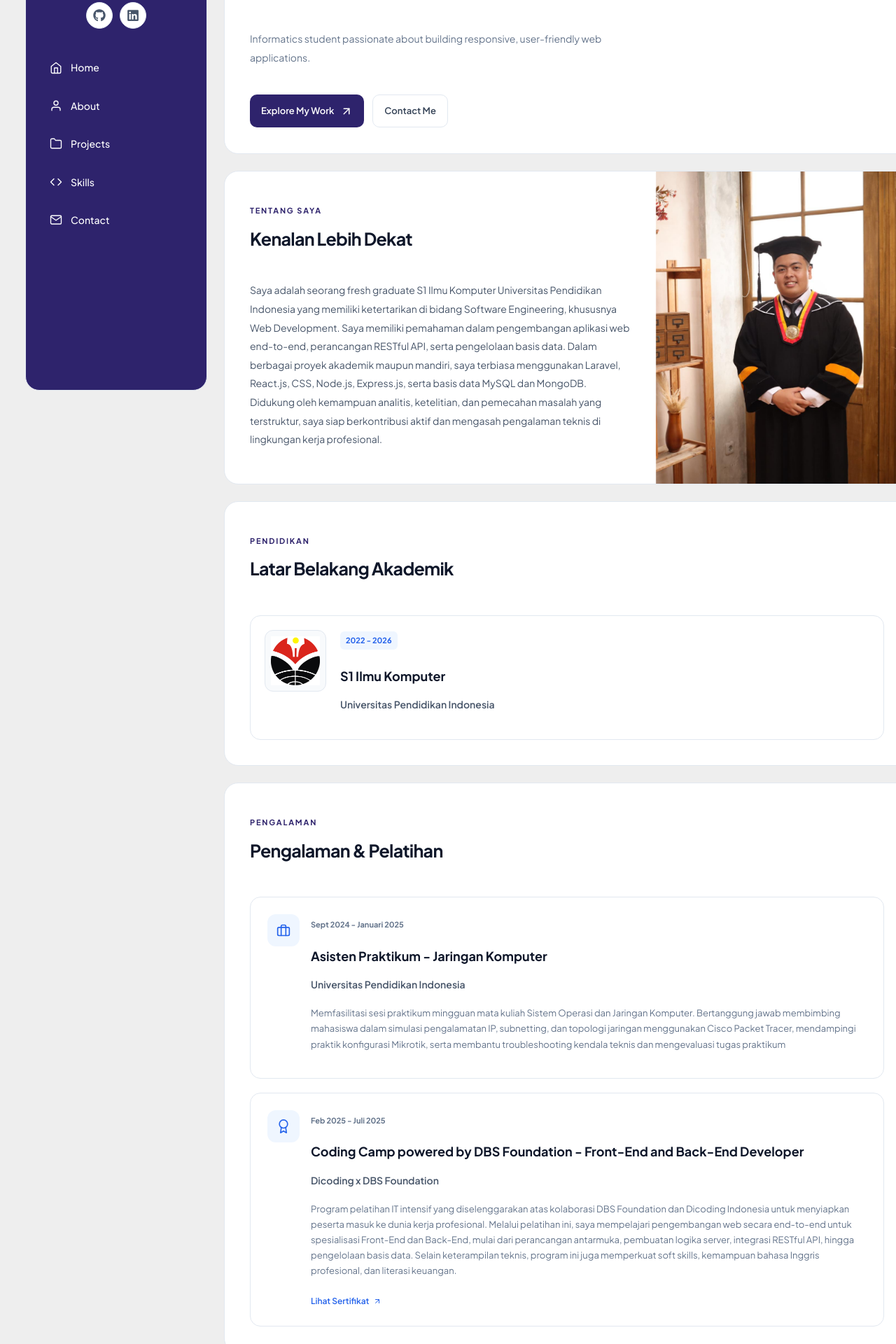
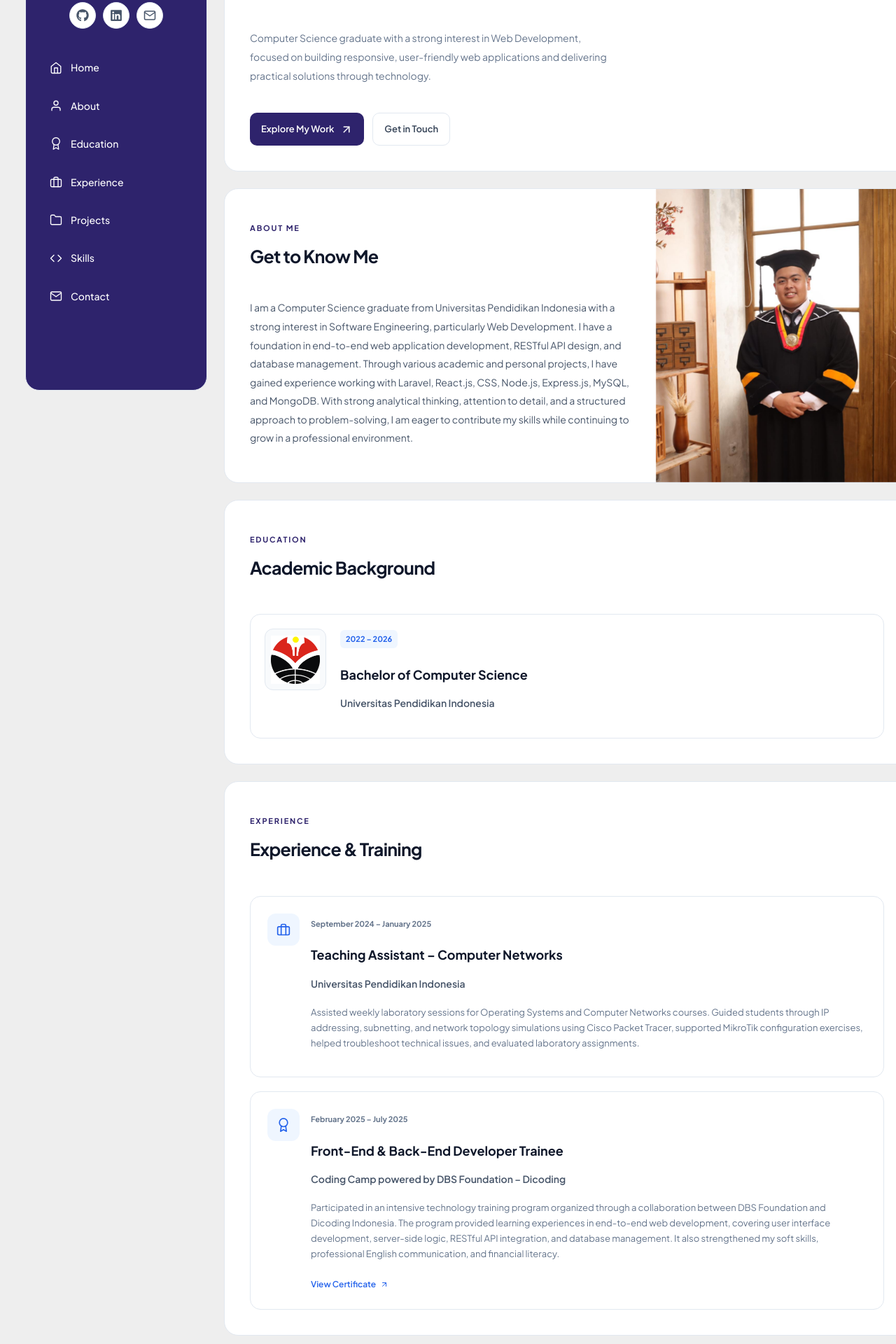
Before and after one commit to IqbalFadhilah/portfolio-website, a React (Vite) app: page / in a window 1280 px wide. Shown: the part 280-2200 px from the top of the page at 70% size. Built offline with nearby package versions, Linux system fonts and the light colour scheme.

Commit message:
Finish Project

```diff
--- a/src/components/mainContent.jsx
+++ b/src/components/mainContent.jsx
@@ -1,3 +1,4 @@
+
 import { useEffect, useState } from "react";
 import {
   FiArrowUpRight,
@@ -7,38 +8,15 @@ import {
   FiBriefcase,
   FiAward,
 } from "react-icons/fi";
-import {
-  FiMonitor,
-  FiServer,
-  FiDatabase,
-  FiTool,
-} from "react-icons/fi";
+
 import { projects } from "../data/projects";
+import { skills} from "../data/skills";
+import { contact } from "../data/contact";
+
 import myPhoto2 from "../assets/my_Photo2.jpeg";
 import universityLogo from "../assets/logo_upi.png";
 
-const skillGroups = [
-  {
-    title: "Front-End",
-    icon: FiMonitor,
-    skills: ["React.js", "JavaScript", "HTML", "CSS", "Responsive Design"],
-  },
-  {
-    title: "Back-End",
-    icon: FiServer,
-    skills: ["Laravel", "Node.js", "Express.js", "RESTful API"],
-  },
-  {
-    title: "Database",
-    icon: FiDatabase,
-    skills: ["MySQL", "MongoDB"],
-  },
-  {
-    title: "Tools & Networking",
-    icon: FiTool,
-    skills: ["Git & GitHub", "Postman", "Cisco Packet Tracer", "Mikrotik"],
-  },
-];
+
 
 function MainContent() {
   const [selectedProject, setSelectedProject] = useState(null);
@@ -63,51 +41,59 @@ function MainContent() {
 
   return (
     <main className="main-content">
+      {/* Hero Section */}
       <section id="home" className="content-panel hero-panel">
         <p className="eyebrow">HELLO, I'M</p>
+
         <h1>
           Muhammad Iqbal Fadhilah.
           <br />
           <span>Web Developer.</span>
         </h1>
+
         <p className="hero-description">
-          Informatics student passionate about building
-          responsive, user-friendly web applications.
+          Computer Science graduate with a strong interest in Web Development, focused on building responsive,
+          user-friendly web applications and delivering practical solutions through technology.
         </p>
+
         <div className="hero-actions">
           <a href="#projects" className="primary-button">
             Explore My Work
             <FiArrowUpRight size={18} />
           </a>
+
           <a href="#contact" className="secondary-button">
-            Contact Me
+            Get in Touch
           </a>
         </div>
       </section>
+
+      {/* About Section */}
       <section id="about" className="content-panel about-panel">
-        {/* Kolom kiri: heading + teks */}
         <div className="about-content">
           <div className="section-heading">
             <div>
-              <p className="eyebrow">TENTANG SAYA</p>
-              <h2>Kenalan Lebih Dekat</h2>
+              <p className="eyebrow">ABOUT ME</p>
+              <h2>Get to Know Me</h2>
             </div>
           </div>
 
           <div className="about-text">
             <p>
-              Saya adalah seorang fresh graduate S1 Ilmu Komputer Universitas Pendidikan Indonesia
-              yang memiliki ketertarikan di bidang Software Engineering, khususnya Web Development.
-              Saya memiliki pemahaman dalam pengembangan aplikasi web end-to-end, perancangan RESTful API, serta
-              pengelolaan basis data. Dalam berbagai proyek akademik maupun mandiri,
-              saya terbiasa menggunakan Laravel, React.js, CSS, Node.js, Express.js, serta basis data MySQL dan MongoDB.
-              Didukung oleh kemampuan analitis, ketelitian, dan pemecahan masalah yang
-              terstruktur, saya siap berkontribusi aktif dan mengasah pengalaman teknis di lingkungan kerja profesional.
+              I am a Computer Science graduate from Universitas Pendidikan
+              Indonesia with a strong interest in Software Engineering,
+              particularly Web Development. I have a foundation in end-to-end
+              web application development, RESTful API design, and database
+              management. Through various academic and personal projects,
+              I have gained experience working with Laravel, React.js, CSS,
+              Node.js, Express.js, MySQL, and MongoDB. With strong analytical
+              thinking, attention to detail, and a structured approach to
+              problem-solving, I am eager to contribute my skills while
+              continuing to grow in a professional environment.
             </p>
           </div>
         </div>
 
-        {/* Kolom kanan: foto full tinggi */}
         <div className="about-image-wrapper">
           <img
             src={myPhoto2}
@@ -116,95 +102,130 @@ function MainContent() {
           />
         </div>
       </section>
+
+      {/* Education Section */}
       <section id="education" className="content-panel">
         <div className="section-heading">
           <div>
-            <p className="eyebrow">PENDIDIKAN</p>
-            <h2>Latar Belakang Akademik</h2>
+            <p className="eyebrow">EDUCATION</p>
+            <h2>Academic Background</h2>
           </div>
         </div>
+
         <div className="education-list">
           <div className="education-card">
             <div className="edu-logo-wrapper">
               <img
                 src={universityLogo}
-                alt="Logo Universitas"
+                alt="Universitas Pendidikan Indonesia Logo"
                 className="edu-logo"
               />
             </div>
 
             <div className="edu-info">
-              <span className="edu-date">2022 - 2026</span>
-              <h3>S1 Ilmu Komputer</h3>
-              <h4>Universitas Pendidikan Indonesia  </h4>
-
+              <span className="edu-date">2022 – 2026</span>
+              <h3>Bachelor of Computer Science</h3>
+              <h4>Universitas Pendidikan Indonesia</h4>
             </div>
           </div>
         </div>
       </section>
+
+      {/* Experience Section */}
       <section id="experience" className="content-panel">
         <div className="section-heading">
           <div>
-            <p className="eyebrow">PENGALAMAN</p>
-            <h2>Pengalaman & Pelatihan</h2>
+            <p className="eyebrow">EXPERIENCE</p>
+            <h2>Experience & Training</h2>
           </div>
         </div>
+
         <div className="experience-list">
           <div className="experience-card">
             <div className="exp-icon">
               <FiBriefcase size={20} />
             </div>
+
             <div className="exp-info">
-              <span className="exp-date">Sept 2024 - Januari 2025</span>
-              <h3>Asisten Praktikum - Jaringan Komputer</h3>
+              <span className="exp-date">
+                September 2024 – January 2025
+              </span>
+
+              <h3>Teaching Assistant – Computer Networks</h3>
               <h4>Universitas Pendidikan Indonesia</h4>
+
               <p>
-                Memfasilitasi sesi praktikum mingguan mata kuliah Sistem Operasi dan Jaringan Komputer.
-                Bertanggung jawab membimbing mahasiswa dalam simulasi pengalamatan IP, subnetting, dan topologi jaringan
-                menggunakan Cisco Packet Tracer, mendampingi praktik konfigurasi Mikrotik, serta
-                membantu troubleshooting kendala teknis dan mengevaluasi tugas praktikum
+                Assisted weekly laboratory sessions for Operating Systems
+                and Computer Networks courses. Guided students through
+                IP addressing, subnetting, and network topology simulations
+                using Cisco Packet Tracer, supported MikroTik configuration
+                exercises, helped troubleshoot technical issues, and
+                evaluated laboratory assignments.
               </p>
             </div>
           </div>
+
           <div className="experience-card">
             <div className="exp-icon">
               <FiAward size={20} />
             </div>
+
             <div className="exp-info">
-              <span className="exp-date">Feb 2025 - Juli 2025</span>
-              <h3>Coding Camp powered by DBS Foundation - Front-End and Back-End Developer</h3>
-              <h4>Dicoding x DBS Foundation</h4>
+              <span className="exp-date">
+                February 2025 – July 2025
+              </span>
+
+              <h3>
+                Front-End & Back-End Developer Trainee
+              </h3>
+
+              <h4>Coding Camp powered by DBS Foundation – Dicoding</h4>
+
               <p>
-                Program pelatihan IT intensif yang diselenggarakan atas kolaborasi DBS Foundation dan Dicoding Indonesia untuk menyiapkan peserta masuk
-                ke dunia kerja profesional. Melalui pelatihan ini, saya mempelajari pengembangan web secara end-to-end untuk
-                spesialisasi Front-End dan Back-End, mulai dari perancangan antarmuka, pembuatan logika server,
-                integrasi RESTful API, hingga pengelolaan basis data. Selain keterampilan teknis, program ini
-                juga memperkuat soft skills, kemampuan bahasa Inggris profesional, dan literasi keuangan.
+                Participated in an intensive technology training program
+                organized through a collaboration between DBS Foundation
+                and Dicoding Indonesia. The program provided learning
+                experiences in end-to-end web development, covering
+                user interface development, server-side logic, RESTful API
+                integration, and database management. It also strengthened
+                my soft skills, professional English communication, and
+                financial literacy.
               </p>
-              <a href="https://drive.google.com/file/d/1h7ZjKqY6ExBzIjWHG4FsrozURSzyx_zc/view?usp=sharing" target="_blank" className="text-link" style={{marginTop: '10px'}}>
-                Lihat Sertifikat <FiArrowUpRight />
+
+              <a
+                href="https://drive.google.com/file/d/1h7ZjKqY6ExBzIjWHG4FsrozURSzyx_zc/view?usp=sharing"
+                target="_blank"
+                rel="noreferrer"
+                className="text-link"
+                style={{ marginTop: "10px" }}
+              >
+                View Certificate <FiArrowUpRight />
               </a>
             </div>
           </div>
         </div>
       </section>
+
+      {/* Skills Section */}
       <section id="skills" className="content-panel">
         <div className="section-heading">
           <div>
-      <p className="eyebrow">KEAHLIAN</p>
-      <h2>Skills & Teknologi</h2>
+            <p className="eyebrow">SKILLS</p>
+            <h2>Tech Stack & Skills</h2>
           </div>
         </div>
 
         <div className="skills-grid">
-    {skillGroups.map((group) => {
+          {skills.map((group) => {
             const Icon = group.icon;
+
             return (
               <div className="skill-card" key={group.title}>
                 <div className="skill-card-header">
                   <div className="exp-icon">
                     <Icon size={20} />
                   </div>
+
                   <h3>{group.title}</h3>
                 </div>
 
@@ -218,6 +239,8 @@ function MainContent() {
           })}
         </div>
       </section>
+
+      {/* Projects Section */}
       <section id="projects" className="content-panel">
         <div className="section-heading">
           <div>
@@ -225,6 +248,7 @@ function MainContent() {
             <h2>Featured Projects</h2>
           </div>
         </div>
+
         <div className="project-grid">
           {projects.map((project) => (
             <button
@@ -232,15 +256,16 @@ function MainContent() {
               key={project.id}
               className="project-card"
               onClick={() => setSelectedProject(project)}
-              aria-label={`Lihat detail proyek ${project.name}`}
+              aria-label={`View details for ${project.name}`}
             >
               <div className="project-thumbnail-wrapper">
                 <img
                   src={project.thumbnail}
-                  alt={`Preview ${project.name}`}
+                  alt={`${project.name} preview`}
                   className="project-thumbnail"
                 />
               </div>
+
               <div className="project-info">
                 <p className="project-category">
                   {project.category}
@@ -259,7 +284,7 @@ function MainContent() {
                 </div>
 
                 <span className="project-link">
-                  View project details
+                  View Project Details
                   <FiArrowUpRight size={16} />
                 </span>
               </div>
@@ -267,6 +292,66 @@ function MainContent() {
           ))}
         </div>
       </section>
+      <section id="contact" className="content-panel contact-panel">
+        <div className="contact-intro">
+          <p className="eyebrow">GET IN TOUCH</p>
+          <h2>Let's Collaborate</h2>
+          <p className="contact-description">
+            I'm currently open to internship opportunities, job opportunities,
+            and collaborative projects in web development. Feel free to reach out.
+            I'd be happy to hear from you!
+          </p>
+          <a
+            href="mailto:iqbalfadhilah684@gmail.com"
+            className="contact-button"
+          >
+            Send Me an Email
+            <FiArrowUpRight size={18} />
+          </a>
+        </div>
+
+        <div className="contact-list">
+          {contact.map((item) => {
+            const Icon = item.icon;
+            const content = (
+              <>
+                <div className="contact-icon">
+                  <Icon size={20} />
+                </div>
+                <div className="contact-info">
+                  <span className="contact-label">{item.label}</span>
+                  <span className="contact-value">{item.value}</span>
+                </div>
+                {item.href && (
+                  <FiArrowUpRight size={18} className="contact-arrow" />
+                )}
+              </>
+            );
+
+            return item.href ? (
+              <a
+                key={item.label}
+                href={item.href}
+                target={item.href.startsWith("http") ? "_blank" : undefined}
+                rel="noreferrer"
+                className="contact-item"
+              >
+                {content}
+              </a>
+            ) : (
+              <div key={item.label} className="contact-item contact-item-static">
+                {content}
+              </div>
+            );
+          })}
+        </div>
+      </section>
+
+      <footer className="site-footer">
+        <p>© {new Date().getFullYear()} Muhammad Iqbal Fadhilah. All rights reserved.</p>
+        <p>Built with React & crafted with care.</p>
+      </footer>
+      {/* Project Detail Modal */}
       {selectedProject && (
         <div
           className="modal-overlay"
@@ -289,17 +374,19 @@ function MainContent() {
                 type="button"
                 className="modal-close"
                 onClick={() => setSelectedProject(null)}
-                aria-label="Tutup detail proyek"
+                aria-label="Close project details"
                 autoFocus
               >
                 <FiX size={21} />
               </button>
             </div>
+
             <img
-              src={selectedProject.detail} // <--- Menjadi ini
-              alt={`Preview ${selectedProject.name}`}
-              className="modal-thumbnail" // <--- Gunakan class khusus untuk modal
+              src={selectedProject.detail}
+              alt={`${selectedProject.name} project screenshot`}
+              className="modal-thumbnail"
             />
+
             <p className="project-category modal-category">
               {selectedProject.category}
             </p>
@@ -317,22 +404,22 @@ function MainContent() {
             </p>
 
             <div className="modal-section">
-              <h3>Latar Belakang</h3>
+              <h3>Background</h3>
               <p>{selectedProject.problem}</p>
             </div>
 
             <div className="modal-section">
-              <h3>Solusi</h3>
+              <h3>Solution</h3>
               <p>{selectedProject.solution}</p>
             </div>
 
             <div className="modal-section">
-              <h3>Kontribusi Saya</h3>
+              <h3>My Contribution</h3>
               <p>{selectedProject.contribution}</p>
             </div>
 
             <div className="modal-section">
-              <h3>Technologies</h3>
+              <h3>Technologies Used</h3>
 
               <div className="project-tags modal-tags">
                 {selectedProject.technologies.map((tech) => (
--- a/src/components/sidebar.jsx
+++ b/src/components/sidebar.jsx
@@ -5,12 +5,16 @@ import {
   FiFolder,
   FiCode,
   FiMail,
+  FiAward,
+  FiBriefcase,
 } from "react-icons/fi";
 import myPhoto from "../assets/My_Photo.jpeg";
 
 const navigation = [
   { label: "Home", href: "#home", icon: FiHome },
   { label: "About", href: "#about", icon: FiUser },
+  { label: "Education", href: "#education", icon: FiAward },
+  { label: "Experience", href: "#experience", icon: FiBriefcase },
   { label: "Projects", href: "#projects", icon: FiFolder },
   { label: "Skills", href: "#skills", icon: FiCode },
   { label: "Contact", href: "#contact", icon: FiMail },
@@ -53,6 +57,13 @@ function sidebar() {
         >
           <FaLinkedin size={18} />
         </a>
+
+        <a
+          href="mailto:iqbalfadhilah684@gmail.com"
+          aria-label="Email"
+        >
+          <FiMail size={18} />
+        </a>
       </div>
 
       <nav className="sidebar-nav">
--- /dev/null
+++ b/src/data/contact.js
@@ -0,0 +1,32 @@
+import {
+  FiMail,
+  FiLinkedin,
+  FiGithub,
+  FiMapPin,
+} from "react-icons/fi";
+
+export const contact = [
+  {
+    label: "Email",
+    value: "iqbalfadhilah684@gmail.com",
+    href: "mailto:iqbalfadhilah684@gmail.com",
+    icon: FiMail,
+  },
+  {
+    label: "LinkedIn",
+    value: "linkedin.com/in/iqbalfadhilah",
+    href: "https://linkedin.com/in/iqbalfadhilah",
+    icon: FiLinkedin,
+  },
+  {
+    label: "GitHub",
+    value: "github.com/iqbalfadhilah",
+    href: "https://github.com/iqbalfadhilah",
+    icon: FiGithub,
+  },
+  {
+    label: "Lokasi",
+    value: "Indonesia",
+    icon: FiMapPin,
+  },
+];
--- a/src/data/projects.js
+++ b/src/data/projects.js
@@ -1,3 +1,4 @@
+
 import petaaksiThumbnail from "../assets/projects/petaAksi_mockup2.jpeg";
 import skywatchThumbnail from "../assets/projects/skywatch_mockup.jpeg";
 
@@ -9,45 +10,70 @@ export const projects = [
     id: 1,
     thumbnail: petaaksiThumbnail,
     detail: petaaksiDetail,
+
     name: "PetaAksi",
-    category: "WEB APPLICATION",
-    subtitle: "Progressive Web App",
+    category: "PERSONAL PROJECT",
+    subtitle: "Progressive Web App for Mass Demonstration Incident Mapping",
+
     description:
-      "Aplikasi untuk pemetaan dan pemantauan insiden aksi massa berdasarkan laporan masyarakat.",
+      "PetaAksi is a Progressive Web App (PWA) designed to map and monitor mass demonstration incidents through community-submitted reports. It provides a centralized map where users can access location-based incident information and view reports that have passed administrator moderation.",
+
     problem:
-      "Informasi aksi massa tersebar di berbagai sumber sehingga masyarakat kesulitan memperoleh informasi lokasi yang terstruktur.",
+      "Information about mass demonstrations is often scattered across multiple social media platforms and other sources. This makes it difficult for the public to obtain structured, location-specific, and sufficiently verified information. Unclear incident locations and report accuracy can also make it challenging for people to make informed decisions about their routes.",
+
     solution:
-      "Menyediakan peta laporan masyarakat dengan validasi lokasi, dukungan laporan berdasarkan kedekatan spasial, dan moderasi administrator.",
+      "PetaAksi provides an interactive map that displays community-submitted incident reports. The application implements a multi-level verification mechanism consisting of device location validation, spatial report verification, and administrator moderation. The Geolocation API is used to obtain the reporting device's coordinates, while the Haversine algorithm calculates the distance between reports to identify spatially related submissions. Reports from different devices within the defined proximity and time window can provide additional supporting information. Administrators review reports before they become publicly visible.",
+
     contribution:
-      "Pengembangan aplikasi web, pemetaan laporan, mekanisme verifikasi bertingkat, dan pengujian sistem.",
-    technologies: ["React", "Leaflet", "PWA", "Haversine"],
+      "Designed and developed the web application, including the public-facing interface and administrator dashboard. Implemented the interactive map using React and Leaflet, integrated device location validation through the Geolocation API, and developed the spatial report matching mechanism using the Haversine algorithm. Also contributed to the report submission workflow, administrator moderation features, and system testing.",
+
+    technologies: [
+      "React",
+      "JavaScript",
+      "Leaflet",
+      "Progressive Web App",
+      "Geolocation API",
+      "Haversine Algorithm",
+    ],
+
     visualClass: "project-visual-blue",
+
     demoUrl: "https://petaaksi.vercel.app/",
     githubUrl: "https://github.com/IqbalFadhilah/petaaksi_frontend",
   },
+
   {
     id: 2,
     thumbnail: skywatchThumbnail,
     detail: skywatchDetail,
+
     name: "SkyWatch",
     category: "TEAM PROJECT",
-    subtitle: "Air Quality Web Application",
+    subtitle: "Air Quality Monitoring and Prediction Web Application",
+
     description:
-      "Aplikasi web untuk melihat informasi kualitas udara dan hasil prediksi polusi udara.",
+      "SkyWatch is a web-based application developed to present air quality information and air pollution predictions. It combines location-based visualization with data presentation to help users understand air quality conditions through an accessible interface.",
+
     problem:
-      "Informasi kualitas udara perlu disajikan dengan cara yang mudah dipahami dan dikaitkan dengan lokasi.",
+      "Air quality information and pollution data can be difficult to interpret without clear visual presentation and location-based context. Users need an accessible way to explore air quality information and understand predicted pollution levels in different areas.",
+
     solution:
-      "Menyajikan informasi kualitas udara melalui antarmuka web dan visualisasi peta dengan dukungan backend prediksi.",
+      "SkyWatch provides a web interface for exploring air quality information through interactive map visualization and data displays. The application integrates a frontend interface with a backend prediction service developed by the team, allowing prediction results to be presented in a more accessible format.",
+
     contribution:
-      "Pengembangan frontend dan integrasi dengan backend sesuai kontribusi dalam tim.",
+      "Contributed as a Front-End Developer in a collaborative team of six members. Focused on developing the Predict page interface, including its layout and visual components for presenting location-based prediction information. Worked with the team's backend services to support the presentation of prediction data in the frontend.",
+
     technologies: [
       "React",
       "Vite",
+      "JavaScript",
       "Bootstrap",
       "Leaflet",
       "FastAPI",
     ],
+
     visualClass: "project-visual-green",
+
     demoUrl: "https://skyywatchh.netlify.app/",
     githubUrl: "https://github.com/RezaHarahap18/Sky-Watch",
   },
--- /dev/null
+++ b/src/data/skills.js
@@ -0,0 +1,29 @@
+import {
+  FiMonitor,
+  FiServer,
+  FiDatabase,
+  FiTool,
+} from "react-icons/fi";
+
+export const skills = [
+  {
+    title: "Front-End Development",
+    icon: FiMonitor,
+    skills: ["React.js", "JavaScript", "HTML", "CSS", "Responsive Design"],
+  },
+  {
+    title: "Back-End Development",
+    icon: FiServer,
+    skills: ["Laravel", "Node.js", "Express.js", "RESTful API"],
+  },
+  {
+    title: "Database Management",
+    icon: FiDatabase,
+    skills: ["MySQL", "MongoDB"],
+  },
+  {
+    title: "Tools & Networking",
+    icon: FiTool,
+    skills: ["Git & GitHub", "Postman", "Cisco Packet Tracer", "MikroTik"],
+  },
+];
```
Also changed, not shown: src/index.css (+137 -0 lines). Lines whose indentation alone changed are shown as unchanged.
